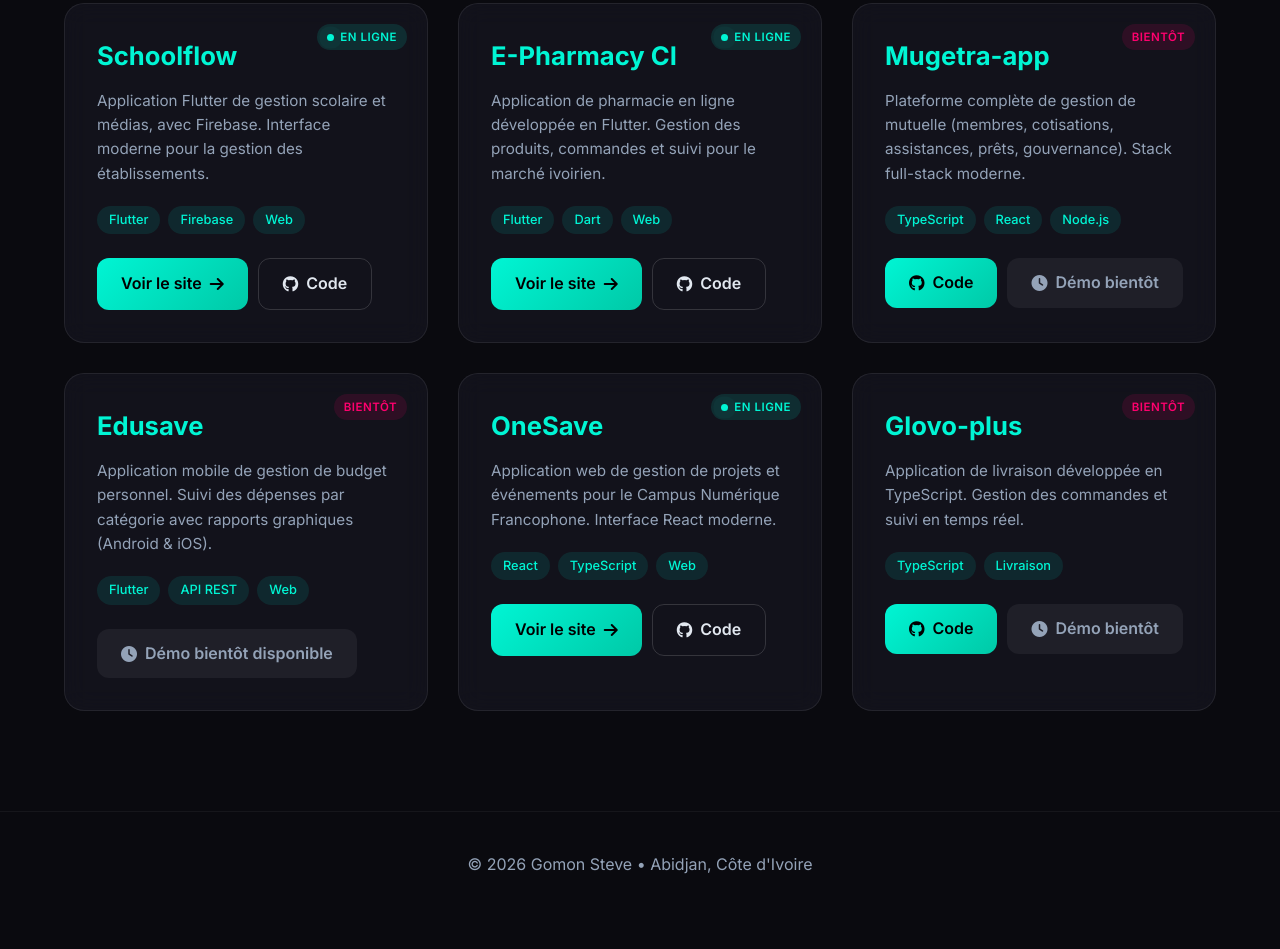
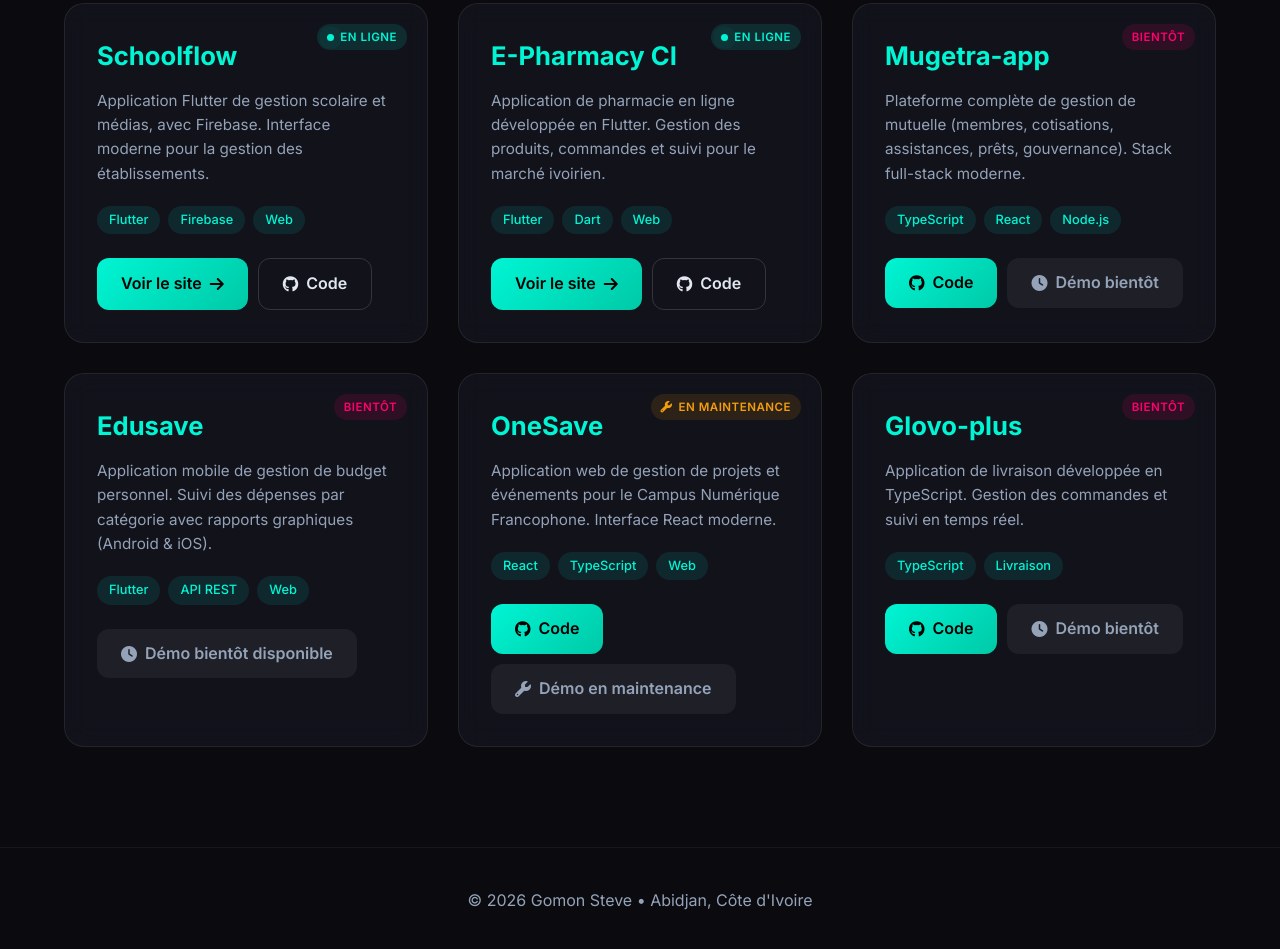
Before and after one commit to trixma-ux/portfolio, a plain HTML site: page index.html in a window 1280 px wide. Shown: the part 1034-1983 px from the top of the page. Before the commit the page ends 1952 px from the top, so only its background shows below. Drawn offline with Linux system fonts and the light colour scheme.

Commit message:
Mark OneSave as en maintenance (remove broken live link)

```diff
--- a/index.html
+++ b/index.html
@@ -172,6 +172,7 @@
       box-shadow: 0 0 0 0 rgba(0,245,212,0.6); animation: pulse 2s infinite;
     }
     .status.soon { background: rgba(255, 0, 110, 0.12); color: var(--accent); }
+    .status.maintenance { background: rgba(245, 158, 11, 0.12); color: #f59e0b; }
     .btn-disabled {
       background: rgba(255,255,255,0.06); color: var(--muted); cursor: not-allowed; pointer-events: none;
     }
@@ -260,7 +261,7 @@
         </div>
 
         <div class="card">
-          <span class="status live">En ligne</span>
+          <span class="status maintenance"><i class="fas fa-wrench"></i> En maintenance</span>
           <h3>OneSave</h3>
           <p>Application web de gestion de projets et événements pour le Campus Numérique Francophone. Interface React moderne.</p>
           <div class="tags">
@@ -268,7 +269,7 @@
             <span class="tag">TypeScript</span>
             <span class="tag">Web</span>
           </div>
-          <div class="btn-group"><a href="https://one-save.vercel.app" target="_blank" rel="noopener" class="btn">Voir le site <i class="fas fa-arrow-right"></i></a><a href="https://github.com/trixma-ux/OneSave" target="_blank" rel="noopener" class="btn btn-ghost"><i class="fab fa-github"></i> Code</a></div>
+          <div class="btn-group"><a href="https://github.com/trixma-ux/OneSave" target="_blank" rel="noopener" class="btn"><i class="fab fa-github"></i> Code</a><span class="btn btn-disabled"><i class="fas fa-wrench"></i> Démo en maintenance</span></div>
         </div>
 
         <div class="card">
```
